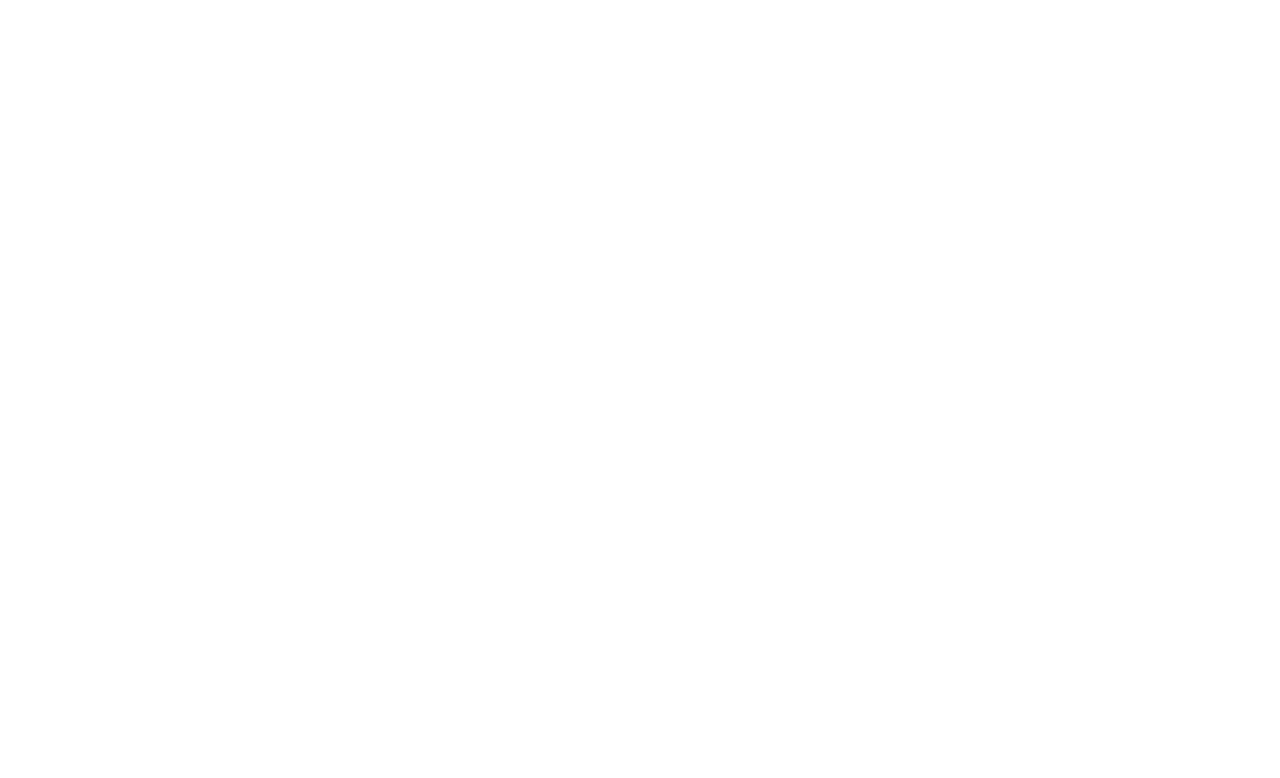
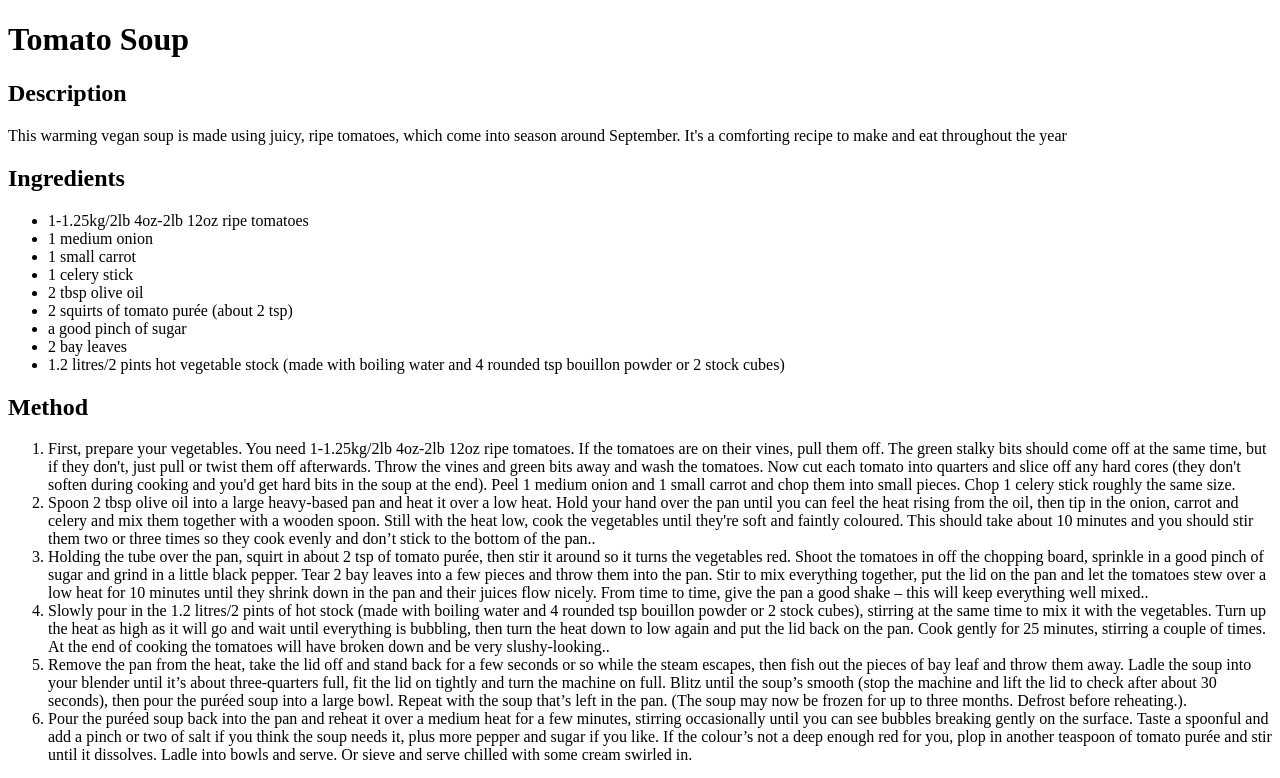
Before and after one commit to dannybongo/Recipes, a plain HTML site: page My_Recipes/Tomato_Soup.html in a window 1280 px wide. Shown: the top 778 px of the page. Drawn offline with Linux system fonts and the light colour scheme.

Commit message:
Finalised T' Soup Page

```diff
--- a/My_Recipes/Tomato_Soup.html
+++ b/My_Recipes/Tomato_Soup.html
@@ -0,0 +1,36 @@
+<!DOCTYPE html>
+<html lang="en">
+<head>
+    <meta charset="UTF-8">
+    <meta http-equiv="X-UA-Compatible" content="IE=edge">
+    <meta name="viewport" content="width=device-width, initial-scale=1.0">
+    <title>Document</title>
+</head>
+<body>
+    <h1>Tomato Soup </h1>
+    <h2>Description</h2>
+        <p>This warming vegan soup is made using juicy, ripe tomatoes, which come into season around September. It's a comforting recipe to make and eat throughout the year</p>
+    <h2>Ingredients</h2>
+        <ul>
+            <li>1-1.25kg/2lb 4oz-2lb 12oz ripe tomatoes</li>
+            <li>1 medium onion</li>
+            <li>1 small carrot</li>
+            <li>1 celery stick</li>
+            <li>2 tbsp olive oil</li>
+            <li>2 squirts of tomato purée (about 2 tsp)</li>
+            <li>a good pinch of sugar</li>
+            <li>2 bay leaves</li>
+            <li>1.2 litres/2 pints hot vegetable stock (made with boiling water and 4 rounded tsp bouillon powder or 2 stock cubes)</li>
+        </ul>
+    <h2>Method</h2>
+        <ol>
+            <li>First, prepare your vegetables. You need 1-1.25kg/2lb 4oz-2lb 12oz ripe tomatoes. If the tomatoes are on their vines, pull them off. The green stalky bits should come off at the same time, but if they don't, just pull or twist them off afterwards. Throw the vines and green bits away and wash the tomatoes. Now cut each tomato into quarters and slice off any hard cores (they don't soften during cooking and you'd get hard bits in the soup at the end). Peel 1 medium onion and 1 small carrot and chop them into small pieces. Chop 1 celery stick roughly the same size.</li>
+            <li>Spoon 2 tbsp olive oil into a large heavy-based pan and heat it over a low heat. Hold your hand over the pan until you can feel the heat rising from the oil, then tip in the onion, carrot and celery and mix them together with a wooden spoon. Still with the heat low, cook the vegetables until they're soft and faintly coloured. This should take about 10 minutes and you should stir them two or three times so they cook evenly and don’t stick to the bottom of the pan..</li>
+            <li>Holding the tube over the pan, squirt in about 2 tsp of tomato purée, then stir it around so it turns the vegetables red. Shoot the tomatoes in off the chopping board, sprinkle in a good pinch of sugar and grind in a little black pepper. Tear 2 bay leaves into a few pieces and throw them into the pan. Stir to mix everything together, put the lid on the pan and let the tomatoes stew over a low heat for 10 minutes until they shrink down in the pan and their juices flow nicely. From time to time, give the pan a good shake – this will keep everything well mixed..</li>
+            <li>Slowly pour in the 1.2 litres/2 pints of hot stock (made with boiling water and 4 rounded tsp bouillon powder or 2 stock cubes), stirring at the same time to mix it with the vegetables. Turn up the heat as high as it will go and wait until everything is bubbling, then turn the heat down to low again and put the lid back on the pan. Cook gently for 25 minutes, stirring a couple of times. At the end of cooking the tomatoes will have broken down and be very slushy-looking..</li>
+            <li>Remove the pan from the heat, take the lid off and stand back for a few seconds or so while the steam escapes, then fish out the pieces of bay leaf and throw them away. Ladle the soup into your blender until it’s about three-quarters full, fit the lid on tightly and turn the machine on full. Blitz until the soup’s smooth (stop the machine and lift the lid to check after about 30 seconds), then pour the puréed soup into a large bowl. Repeat with the soup that’s left in the pan. (The soup may now be frozen for up to three months. Defrost before reheating.).</li>
+            <li>Pour the puréed soup back into the pan and reheat it over a medium heat for a few minutes, stirring occasionally until you can see bubbles breaking gently on the surface. Taste a spoonful and add a pinch or two of salt if you think the soup needs it, plus more pepper and sugar if you like. If the colour’s not a deep enough red for you, plop in another teaspoon of tomato purée and stir until it dissolves. Ladle into bowls and serve. Or sieve and serve chilled with some cream swirled in.</li>
+        </ol>
+    <img src="../Images/Tomato Soup.jpeg" alt="Fajita">
+</body>
+</html>
```
Also changed, not shown: My_Recipes/Roast_Chicken.html (+1 -1 lines).
